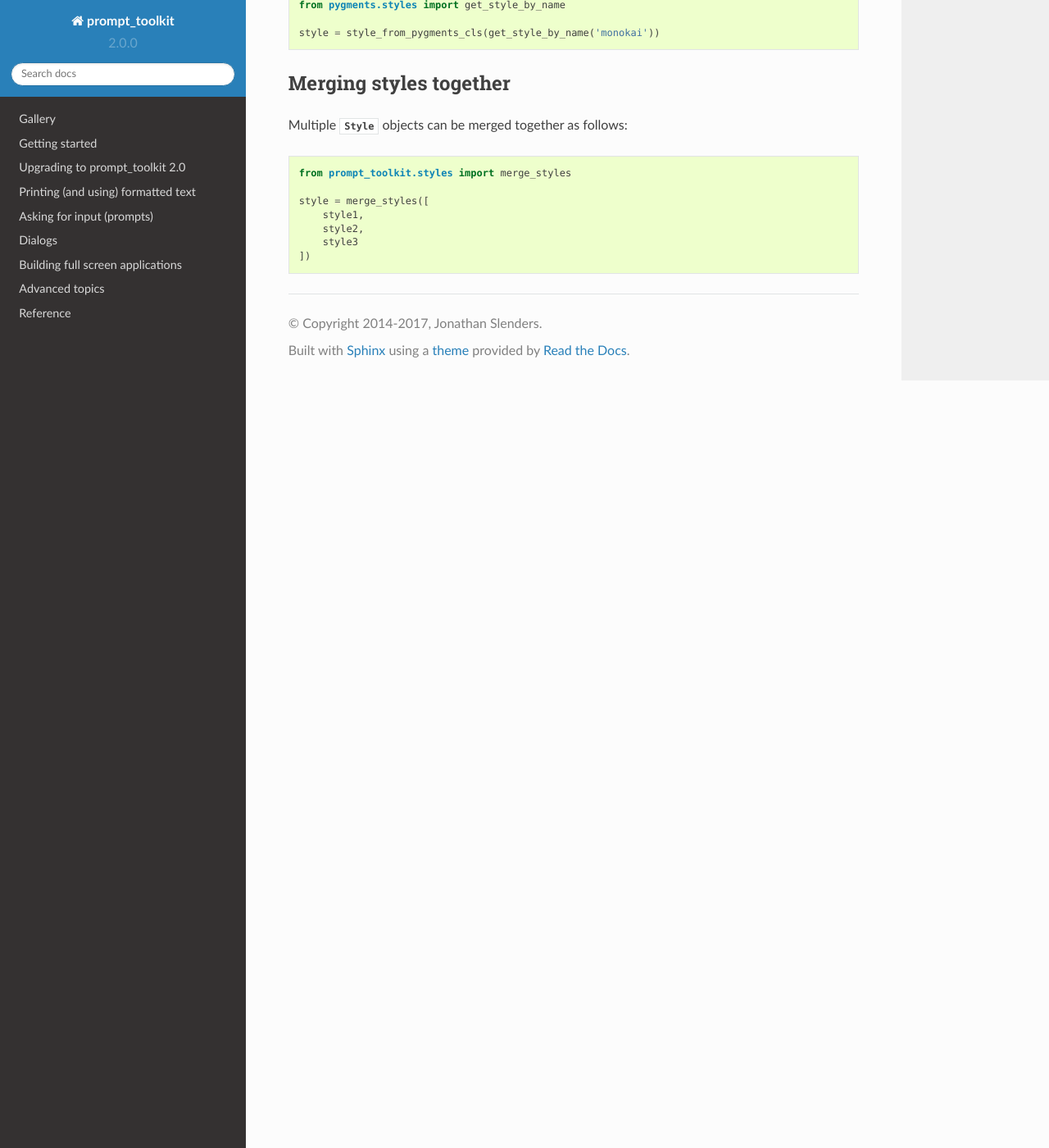
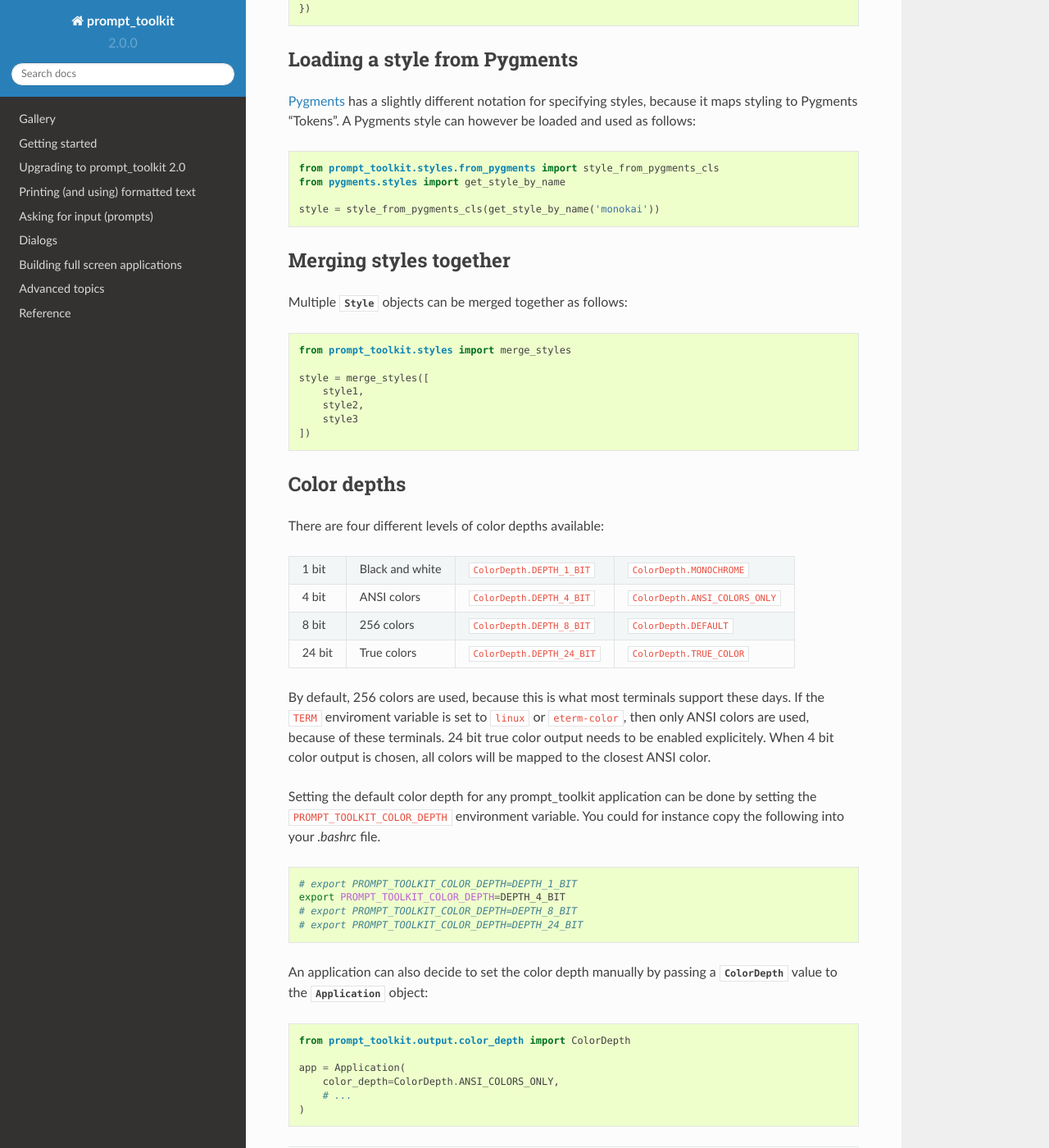
Before and after one commit to dbcli/pgcli, a Sphinx documentation site: the page built from docs/pages/advanced_topics/styling.rst, in a window 1280 px wide and 1400 px high, scrolled down 3913 px. Shown: the whole window at 82% size. Built offline with Sphinx 7.4.7 and the Read the Docs theme 2.0.0, drawn with Linux system fonts in a browser that asks for light colours; pages that are not in the unit, such as notebooks, are missing from menus; some of the changed text lies outside the part shown.

Commit message:
Added documentation about color depths.

```diff
--- a/docs/pages/advanced_topics/styling.rst
+++ b/docs/pages/advanced_topics/styling.rst
@@ -60,6 +60,18 @@ underline"`` where a child overrides this style partly by specifying
     `Pygments <http://pygments.org/>`_ styles, with additional support for
     `reverse` and `blink`. Further, we ignore flags like `roman`, `sans`,
     `mono` and `border`.
+
+The following ANSI colors are available (both for foreground and background):
+
+.. code::
+
+    # Low intensity, dark.  (One or two components 0x80, the other 0x00.)
+    ansiblack, ansired, ansigreen, ansiyellow, ansiblue
+    ansimagenta, 'ansicyan, ansigray
+
+    # High intensity, bright.
+    ansibrightblack, ansibrightred, ansibrightgreen, ansibrightyellow
+    ansibrightblue, ansibrightmagenta, ansibrightcyan, ansiwhite
 
 
 Class names
@@ -229,3 +241,49 @@ follows:
         style2,
         style3
     ])
+
+
+Color depths
+^^^^^^^^^^^^
+
+There are four different levels of color depths available:
+
++--------+-----------------+-----------------------------+---------------------------------+
+| 1 bit  | Black and white | ``ColorDepth.DEPTH_1_BIT``  | ``ColorDepth.MONOCHROME``       |
++--------+-----------------+-----------------------------+---------------------------------+
+| 4 bit  | ANSI colors     | ``ColorDepth.DEPTH_4_BIT``  | ``ColorDepth.ANSI_COLORS_ONLY`` |
++--------+-----------------+-----------------------------+---------------------------------+
+| 8 bit  | 256 colors      | ``ColorDepth.DEPTH_8_BIT``  | ``ColorDepth.DEFAULT``          |
++--------+-----------------+-----------------------------+---------------------------------+
+| 24 bit | True colors     | ``ColorDepth.DEPTH_24_BIT`` | ``ColorDepth.TRUE_COLOR``       |
++--------+-----------------+-----------------------------+---------------------------------+
+
+By default, 256 colors are used, because this is what most terminals support
+these days. If the ``TERM`` enviroment variable is set to ``linux`` or
+``eterm-color``, then only ANSI colors are used, because of these terminals. 24
+bit true color output needs to be enabled explicitely. When 4 bit color output
+is chosen, all colors will be mapped to the closest ANSI color.
+
+Setting the default color depth for any prompt_toolkit application can be done
+by setting the ``PROMPT_TOOLKIT_COLOR_DEPTH`` environment variable. You could
+for instance copy the following into your `.bashrc` file.
+
+.. code:: shell
+
+    # export PROMPT_TOOLKIT_COLOR_DEPTH=DEPTH_1_BIT
+    export PROMPT_TOOLKIT_COLOR_DEPTH=DEPTH_4_BIT
+    # export PROMPT_TOOLKIT_COLOR_DEPTH=DEPTH_8_BIT
+    # export PROMPT_TOOLKIT_COLOR_DEPTH=DEPTH_24_BIT
+
+An application can also decide to set the color depth manually by passing a
+:class:`~prompt_toolkit.output.color_depth.ColorDepth` value to the
+:class:`~prompt_toolkit.application.Application` object:
+
+.. code:: python
+
+    from prompt_toolkit.output.color_depth import ColorDepth
+
+    app = Application(
+        color_depth=ColorDepth.ANSI_COLORS_ONLY,
+        # ...
+    )
```
Also changed, not shown: docs/pages/reference.rst (+8 -2 lines), 1 other file.
